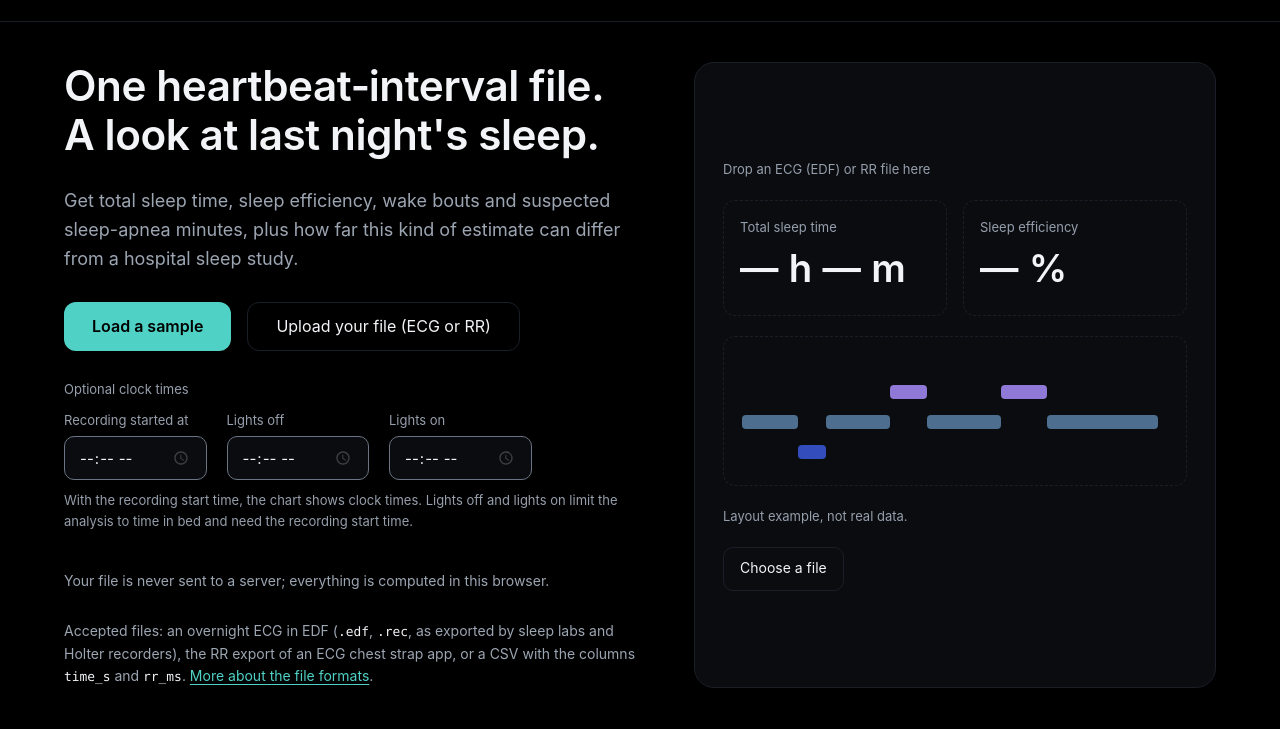
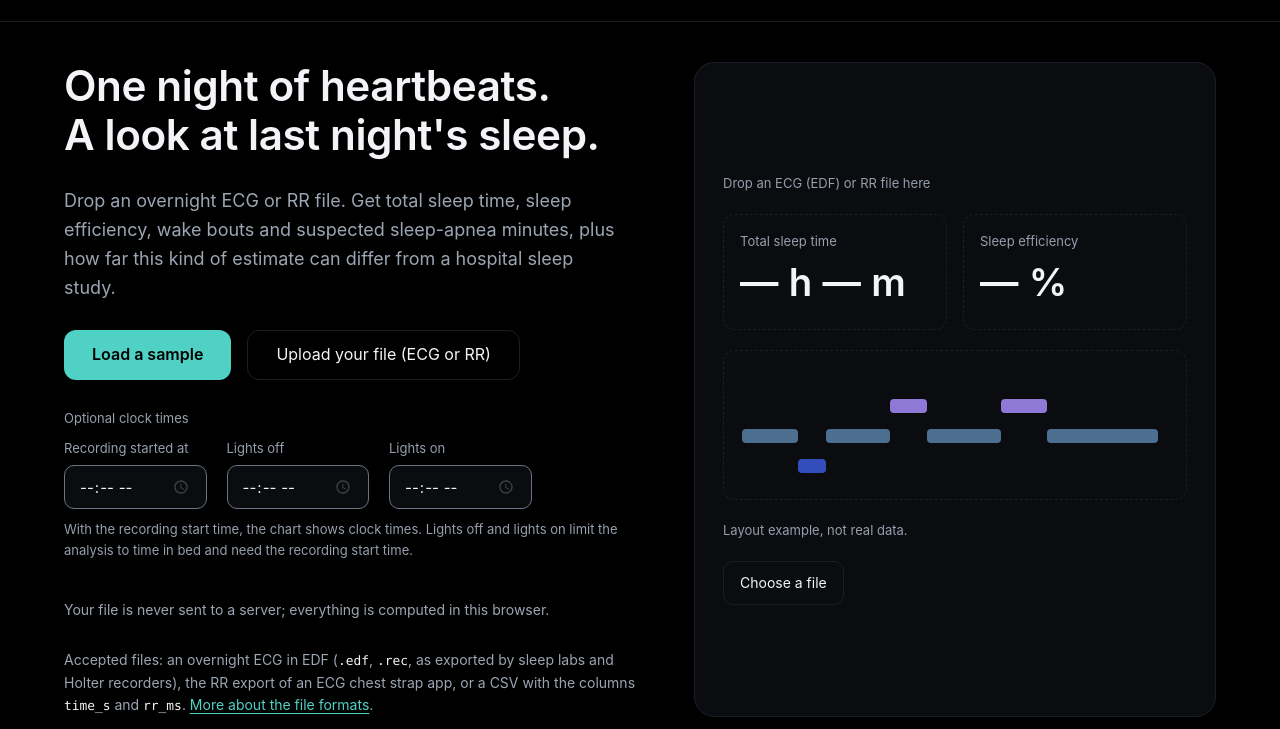
Before and after one commit to handue/somnibeat, a website with bundled scripts: page web/index.html in a window 1280 px wide. Shown: the part 71-800 px from the top of the page. Built offline with nearby package versions, Linux system fonts and the light colour scheme.

Commit message:
Start page headline: an overnight ECG or RR file
Co-Authored-By: Claude Opus 5.5 <noreply@anthropic.com>

```diff
--- a/web/index.html
+++ b/web/index.html
@@ -34,8 +34,8 @@
   <section class="screen screen-start" data-route="start" aria-labelledby="start-title" hidden>
     <div class="hero">
       <div class="hero-copy">
-        <h1 id="start-title" tabindex="-1">One heartbeat&#8209;interval file.<br>A look at last night's sleep.</h1>
-        <p class="lead">Get total sleep time, sleep efficiency, wake bouts and suspected sleep-apnea minutes, plus how far this kind of estimate can differ from a hospital sleep study.</p>
+        <h1 id="start-title" tabindex="-1">One night of heartbeats.<br>A look at last night's sleep.</h1>
+        <p class="lead">Drop an overnight ECG or RR file. Get total sleep time, sleep efficiency, wake bouts and suspected sleep-apnea minutes, plus how far this kind of estimate can differ from a hospital sleep study.</p>
         <div class="button-row">
           <button type="button" class="btn btn-primary" id="btn-samples">Load a sample</button>
           <button type="button" class="btn btn-secondary" id="btn-upload">Upload your file (ECG or RR)</button>
```
